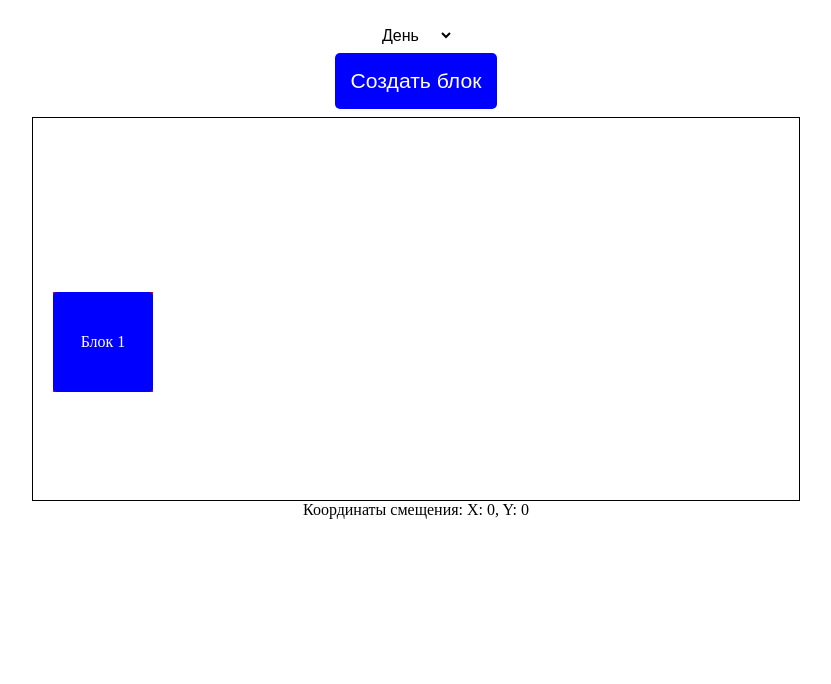
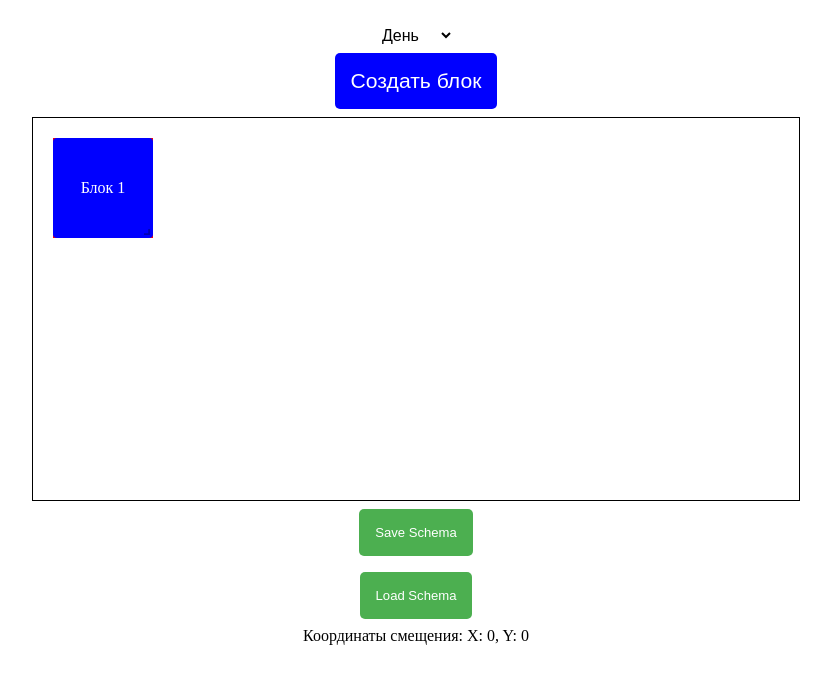
Before and after one commit to nikitakuvsh/task-schema, a React (Create React App) app: page /tasks-manager in a window 1280 px wide. Both pictures are taken after a click on the button "Создать блок". Shown: the top 684 px of the page, without its empty margins (224-1055 px from the left). Built offline with nearby package versions, Linux system fonts and the light colour scheme.

Commit message:
50 fix bug

```diff
--- a/src/components/TaskManager/Connection.jsx
+++ b/src/components/TaskManager/Connection.jsx
@@ -1,37 +1,25 @@
 import React from 'react';
 
-const Connection = ({ from, to }) => {
+const Connection = ({ from, to, offsetX, offsetY }) => {
     if (!from || !to) return null;
 
-    // Координаты центра блоков
-    const fromCenterX = from.x + from.width / 2;
-    const fromCenterY = from.y + from.height / 2;
-    const toCenterX = to.x + to.width / 2;
-    const toCenterY = to.y + to.height / 2;
-
-    // Положение контрольных точек для плавной кривой
-    const controlOffsetY = -90; // Регулируемое смещение для плавности кривой
-    const controlPoint1X = fromCenterX;
-    const controlPoint1Y = fromCenterY + controlOffsetY;
-    const controlPoint2X = toCenterX;
-    const controlPoint2Y = toCenterY + controlOffsetY;
+    const fromX = from.x + from.width;
+    const fromY = from.y + from.height;
+    const toX = to.x + to.width / 2;
+    const toY = to.y + to.height / 1.2;
 
     return (
-        <svg>
+        <svg className='schema-svg'>
             <defs>
-                <marker
-                    id="arrowhead"
-                    markerWidth="10"
-                    markerHeight="7"
-                    refX="0"
-                    refY="3.5"
-                    orient="auto"
-                >
+                <marker id="arrowhead" markerWidth="10" markerHeight="7" refX="5" refY="3.5" orient="auto">
                     <polygon points="0 0, 10 3.5, 0 7" fill="black" />
                 </marker>
             </defs>
             <path
-                d={`M ${fromCenterX} ${fromCenterY} C ${controlPoint1X} ${controlPoint1Y}, ${controlPoint2X} ${controlPoint2Y}, ${toCenterX} ${toCenterY}`}
+                d={`M ${fromX + offsetX} ${fromY + offsetY}
+                    C ${(fromX + toX) / 2 + offsetX} ${fromY + 50 + offsetY},
+                    ${(fromX + toX) / 2 + offsetX + 100} ${toY - 100 + offsetY},
+                    ${toX + offsetX} ${toY + offsetY}`}
                 fill="transparent"
                 stroke="black"
                 strokeWidth="2"
--- a/src/components/TaskManager/TaskManager.css
+++ b/src/components/TaskManager/TaskManager.css
@@ -70,3 +70,12 @@
     display: flex;
     justify-content: center;
 }
+
+.schema-svg {
+    position: absolute;
+    top: 0;
+    left: 0;
+    width: 100%;
+    height: 100%;
+    z-index: -1000;
+}
--- a/src/components/TaskManager/TaskManager.jsx
+++ b/src/components/TaskManager/TaskManager.jsx
@@ -1,49 +1,148 @@
 import React, { useState } from "react";
-import Paper from './Paper';
-import Toolbar from './Toolbar';
-import OffsetDisplay from './OffsetDisplay';
+import { ResizableBox } from "react-resizable";
+import "react-resizable/css/styles.css";
+import Draggable from "react-draggable";
 import './TaskManager.css';
+import Connection from "./Connection"; // Добавляем компонент Connection
 
 function TaskManager() {
     const [blocks, setBlocks] = useState([]);
     const [connections, setConnections] = useState([]);
+    const [isDragging, setIsDragging] = useState(false);
     const [offsetX, setOffsetX] = useState(0);
     const [offsetY, setOffsetY] = useState(0);
+    const [dragStartX, setDragStartX] = useState(0);
+    const [dragStartY, setDragStartY] = useState(0);
 
     const createBlock = () => {
         const newBlock = { id: blocks.length, width: 100, height: 100, x: 20, y: 20 + blocks.length * 120 };
         setBlocks([...blocks, newBlock]);
     };
 
-    const updateBlockPosition = (index, newPosition) => {
-        setBlocks((prev) => prev.map((block, i) => i === index ? { ...block, ...newPosition } : block));
+    const handleBlockDragStop = (index, data) => {
+        setBlocks((prevBlocks) => {
+            const updatedBlocks = [...prevBlocks];
+            updatedBlocks[index] = {
+                ...updatedBlocks[index],
+                x: data.x - offsetX,
+                y: data.y - offsetY,
+            };
+            return updatedBlocks;
+        });
     };
 
-    const updateBlockSize = (index, newSize) => {
-        setBlocks((prev) => prev.map((block, i) => i === index ? { ...block, ...newSize } : block));
+    const handleResizeStop = (index, data) => {
+        setBlocks((prevBlocks) => {
+            const updatedBlocks = [...prevBlocks];
+            updatedBlocks[index] = {
+                ...updatedBlocks[index],
+                width: data.size.width,
+                height: data.size.height,
+            };
+            return updatedBlocks;
+        });
     };
 
-    const addConnection = (fromIndex, toIndex) => {
+    const connectBlocks = (fromIndex, toIndex) => {
         const fromBlock = blocks[fromIndex];
         const toBlock = blocks[toIndex];
+
         setConnections([...connections, { from: fromBlock.id, to: toBlock.id }]);
     };
 
+    const handleMouseDown = (e) => {
+        if (e.target.id === "paper") {
+            setIsDragging(true);
+            setDragStartX(e.clientX - offsetX);
+            setDragStartY(e.clientY - offsetY);
+        }
+    };
+
+    const handleMouseMove = (e) => {
+        if (isDragging) {
+            setOffsetX(e.clientX - dragStartX);
+            setOffsetY(e.clientY - dragStartY);
+        }
+    };
+
+    const handleMouseUp = () => {
+        setIsDragging(false);
+    };
+
     return (
-        <div className="scheme-container">
-            <Toolbar createBlock={createBlock} />
-            <Paper
-                blocks={blocks}
-                connections={connections}
-                offsetX={offsetX}
-                offsetY={offsetY}
-                setOffsetX={setOffsetX}
-                setOffsetY={setOffsetY}
-                onBlockPositionUpdate={updateBlockPosition}
-                onBlockSizeUpdate={updateBlockSize}
-                onConnectBlocks={addConnection}
-            />
-            <OffsetDisplay offsetX={offsetX} offsetY={offsetY} />
+        <div className="scheme-container" onMouseMove={handleMouseMove} onMouseUp={handleMouseUp}>
+            <select className="scheme__select" id="timeframe-selector">
+                <option className="scheme__option" value="day">День</option>
+                <option className="scheme__option" value="week">Неделя</option>
+                <option className="scheme__option" value="month">Месяц</option>
+                <option className="scheme__option" value="year">Год</option>
+            </select>
+
+            <button className="scheme__add-button" onClick={createBlock}>
+                Создать блок
+            </button>
+
+            <div className="palette" id="block-pallete"></div>
+            <div
+                className="paper"
+                id="paper"
+                style={{
+                    position: 'relative',
+                    cursor: isDragging ? 'grabbing' : 'grab',
+                    backgroundPosition: `${offsetX}px ${offsetY}px`
+                }}
+                onMouseDown={handleMouseDown}
+            >
+                {/* Рисуем соединения через компонент Connection */}
+                {connections.map((conn, index) => {
+                    const fromBlock = blocks.find(block => block.id === conn.from);
+                    const toBlock = blocks.find(block => block.id === conn.to);
+                    return (
+                        <Connection
+                            key={index}
+                            from={fromBlock}
+                            to={toBlock}
+                            offsetX={offsetX}
+                            offsetY={offsetY}
+                        />
+                    );
+                })}
+
+                {/* Блоки */}
+                {blocks.map((block, index) => (
+                    <Draggable
+                        key={block.id}
+                        position={{ x: block.x + offsetX, y: block.y + offsetY }}
+                        onStop={(e, data) => handleBlockDragStop(index, data)}
+                    >
+                        <ResizableBox
+                            className="paper__block"
+                            width={block.width}
+                            height={block.height}
+                            minConstraints={[50, 50]}
+                            // maxConstraints={[300, 300]}
+                            resizeHandles={["se"]}
+                            onResizeStart={(e) => e.stopPropagation()}
+                            onResizeStop={(e, data) => handleResizeStop(index, data)}
+                        >
+                            <div className="resizable-content">
+                                Блок {index + 1}
+                                {index > 0 && (
+                                    <button onClick={() => connectBlocks(index - 1, index)}>Соединить с предыдущим</button>
+                                )}
+                            </div>
+                        </ResizableBox>
+                    </Draggable>
+                ))}
+            </div>
+
+            <button className="task-manager__button" id="save-btn">Save Schema</button>
+            <button className="task-manager__button" id="load-btn">Load Schema</button>
+
+            {/* Координаты смещения */}
+            <div className="offset-display">
+                Координаты смещения: X: {offsetX}, Y: {offsetY}
+            </div>
         </div>
     );
 }
```
